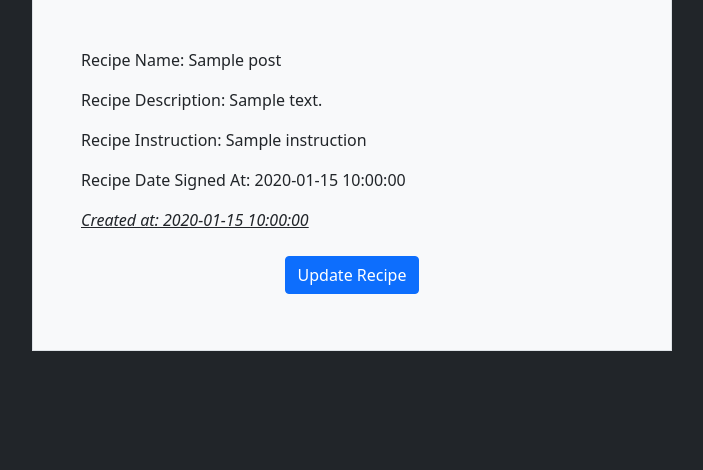
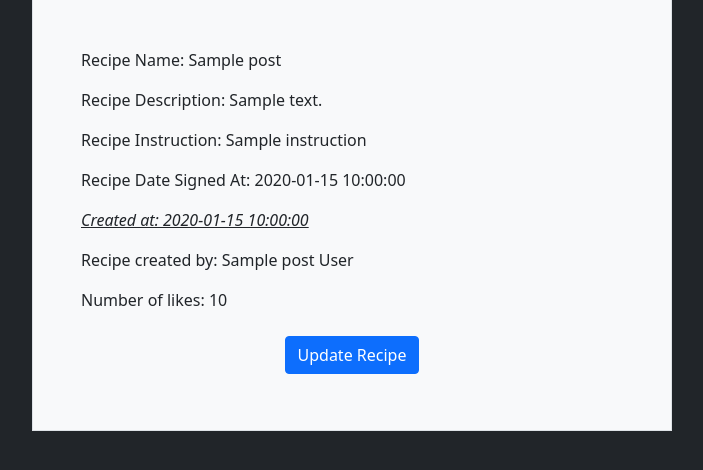
Before and after one commit to kkoci19/recipeAssignment, a Flask app: template flask_app/templates/singlePost.html in a window 1280 px wide. Shown: the part 121-591 px from the top of the page, without its empty margins (288-991 px from the left). Run offline with Flask 2, Linux system fonts and the light colour scheme; the template is opened without the code that fills it: most values are stand-ins (such as "Sample title", 1, 10 or a date in 2020).

Commit message:
added liked on single post

```diff
--- a/flask_app/controllers/posts.py
+++ b/flask_app/controllers/posts.py
@@ -87,4 +87,5 @@ def singlePost(id):
     }
     user = User.get_user_by_id(data)
     post = Post.get_post_by_id(data)
-    return render_template('singlePost.html', post=post, loggedUser=user)
+    nrLikes=Post.getPostLikes(data)
+    return render_template('singlePost.html', post=post, loggedUser=user, nrLikes=nrLikes)
--- a/flask_app/templates/singlePost.html
+++ b/flask_app/templates/singlePost.html
@@ -23,6 +23,13 @@
         <p>Recipe Instruction: {{post.instruction}}</p>
         <p>Recipe Date Signed At: {{post.date}}</p>
         <p><i><u>Created at: {{post.created_at}}</i></u></p>
+        <p>Recipe created by: {{post.name}} {{post.lastName}}</p>
+        {% if nrLikes %}
+        <p>Number of likes: {{nrLikes.nrLikes}}</p>
+        {% else %}
+        <p>Number of likes: 0</p>
+        {% endif %}
+
         <div class="d-flex m-auto justify-content-evenly bg-light p-2 align-items-center">
             {% if post.user_id == loggedUser.id %}
             <a class="btn btn-primary" href="/update/{{post.id}}">Update Recipe</a>
```
Also changed, not shown: flask_app/models/post.py (+10 -1 lines).
